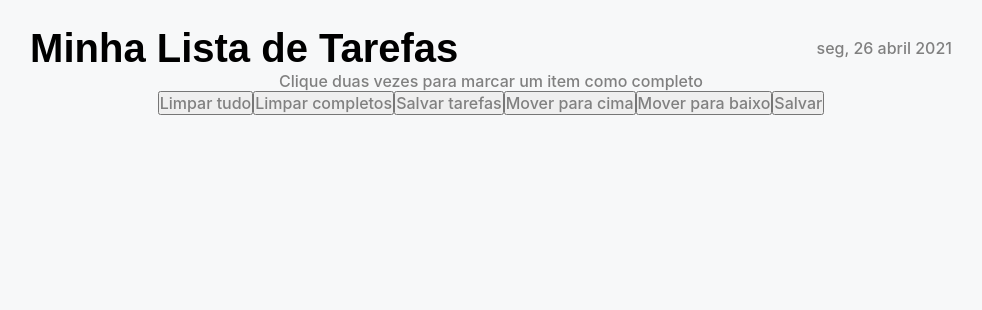
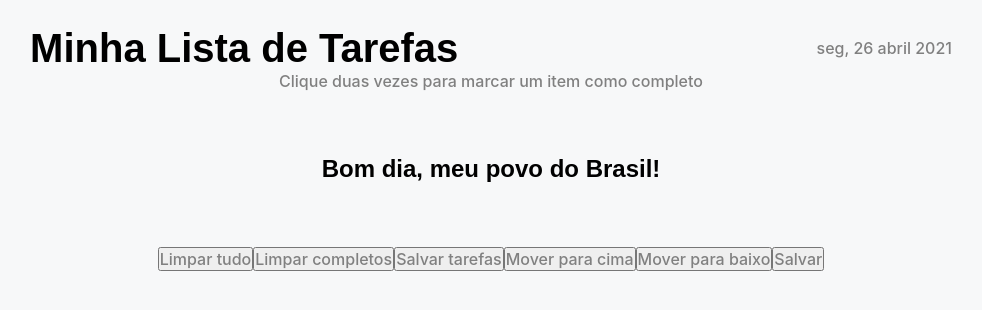
Before and after one commit to anaventura1811/project-frontend-react, a React (Create React App) app: page / in a window 1280 px wide. Shown: the top 310 px of the page, without its empty margins (149-1131 px from the left). Built offline with nearby package versions, Linux system fonts and the light colour scheme.

Commit message:
Conceito de props

```diff
--- a/public/index.html
+++ b/public/index.html
@@ -24,7 +24,7 @@
       work correctly both with client-side routing and a non-root public URL.
       Learn how to configure a non-root public URL by running `npm run build`.
     -->
-    <title>React App</title>
+    <title>Minha lista de tarefas</title>
   </head>
   <body>
     <noscript>You need to enable JavaScript to run this app.</noscript>
--- a/src/App.jsx
+++ b/src/App.jsx
@@ -5,12 +5,22 @@ import ControlPanel from './componentes/ControlPanel/ControlPanel';
 import Header from './componentes/Header/Header';
 import TodoList from './componentes/ToDoList/Todolist';
 import './styles/global.css';
+import styles from './styles/app.module.css'
+
+function Mensagem(props) {
+  console.log(props);
+  const conteudo = 'Brasil';
+  return (
+    <h2 className={styles.mensagem}>Bom dia, meu povo do {conteudo}!</h2>
+  )
+}
 
 function App() {
   return (
     <div className="App">
       <Header />
       <TodoList />
+      <Mensagem frase={'Olá, meu povo!'}/>
       <ControlPanel />
       <Button />
     </div>
@@ -20,3 +30,5 @@ function App() {
 export default App;
 
 // Duas formas de criar componente: função e classe
+// Classe usa o método render
+// Props - forma de passar parâmetro pra função no React
--- a/src/styles/app.module.css
+++ b/src/styles/app.module.css
@@ -0,0 +1,8 @@
+.mensagem{
+  display: flex;
+  justify-content: center;
+  align-items: center;
+  margin-left: auto;
+  margin-right: auto;
+  padding: 5%;
+}
```
Also changed, not shown: src/index.css (line endings or trailing spaces).
